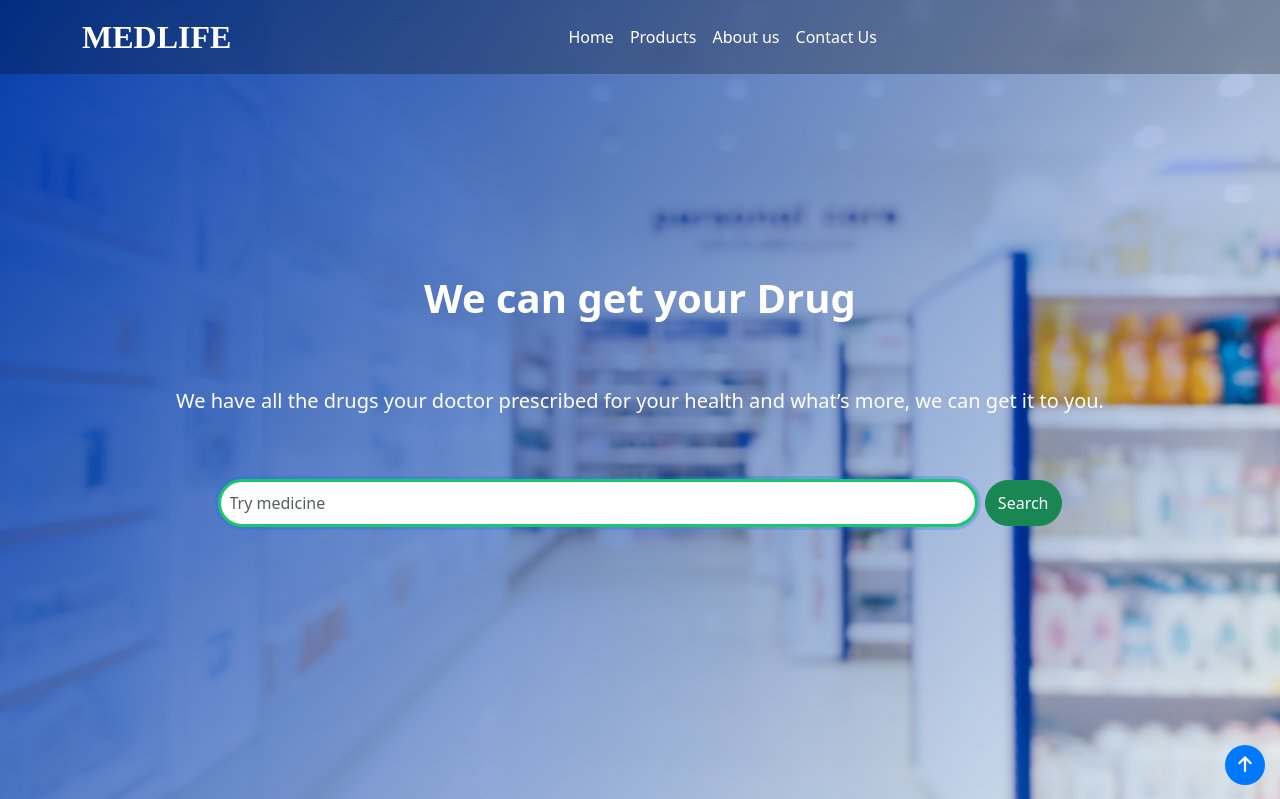
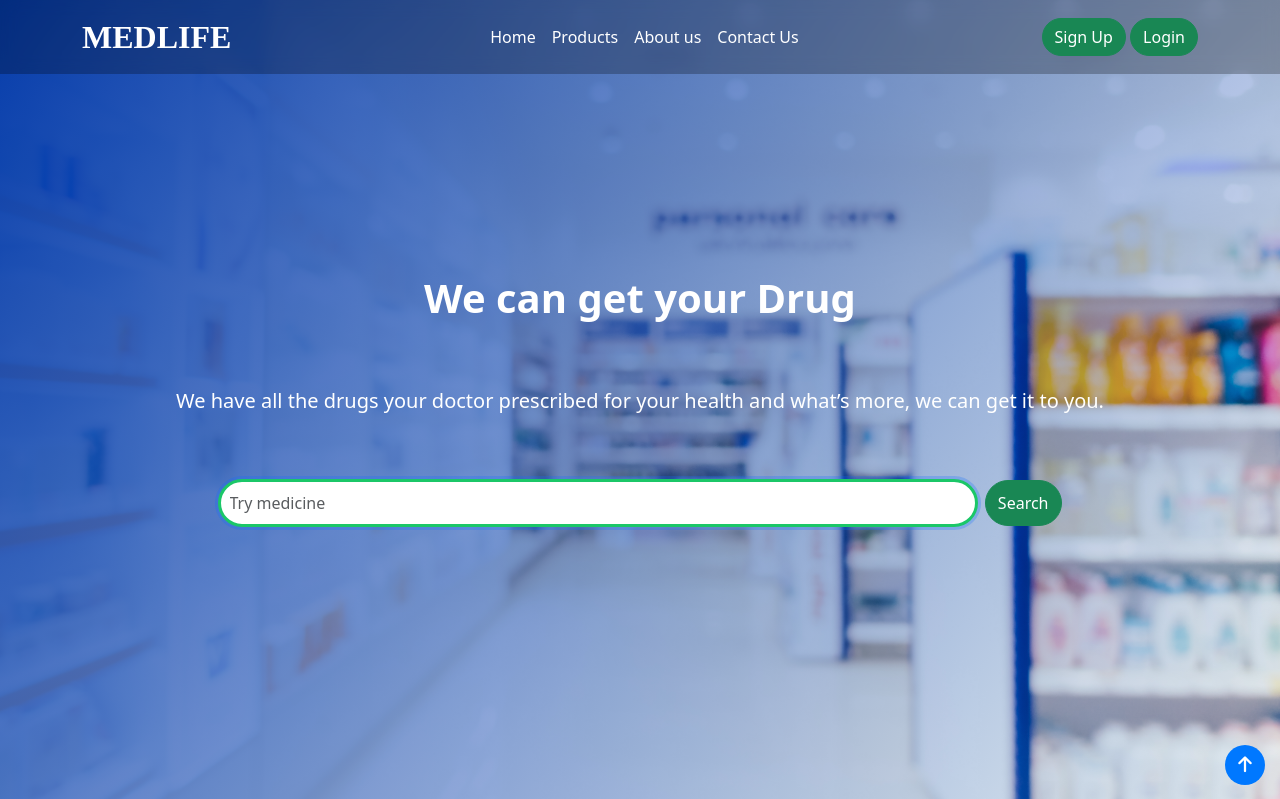
Before and after one commit to realKamel/MEDLIFE, a Django app: page / in a window 1280 px wide. Shown: the top 799 px of the page. Run offline with Django 5.2, Linux system fonts and the light colour scheme; some libraries are stand-ins or nearby versions; some web fonts are replaced.

Commit message:
adding login funtion

```diff
--- a/Pages/urls.py
+++ b/Pages/urls.py
@@ -6,8 +6,9 @@ urlpatterns = [
     path('about_us', views.about_us, name='about_us'),
     path('contact_us', views.contact_us, name='contact_us'),
     path('products', views.products, name='products'),
-    path('login', views.login_view, name='login'),
+    path('login/', views.login_client, name='login'),
     path('signup', views.signup_view, name='signup'),
     path('item', views.item, name='item'),
     path('search', views.search, name='search'),
+    path('logout/', views.logout_client, name='logout'),
 ]
--- a/Pages/views.py
+++ b/Pages/views.py
@@ -1,11 +1,9 @@
 from django.shortcuts import render, redirect,get_object_or_404
-from django.contrib.auth import authenticate, login, logout
+from django.contrib.auth import authenticate, login, logout # to handle user events
+from django.contrib import messages
 from .forms import SignUpForm
 from .models import client , product_item
-from django.contrib.auth.models import User
-from django.contrib.auth.hashers import make_password
-from django.contrib.auth.hashers import check_password
-from django.contrib import messages
+
 
 
 
@@ -33,12 +31,26 @@ def products(request):
     return render(request,'products.html',{'all_products':all_products})
 
 
+
+def login_client(request):
+
+    return render(request,'log_in.html')
+
+
+def logout_client(request):
+    logout(request)
+    return redirect('home')
+
+
 def search(request):
     return render(request,'search.html')
 
+def signup_view(request):
+    return render(request,'sign_up.html')
+
 # login page
 
-def login_view(request):
+""" def login_view(request):
     if request.method == 'POST':
         username = request.POST.get('username')
         password = request.POST.get('password')
@@ -57,9 +69,10 @@ def login_view(request):
         else:
             messages.error(request, 'Please provide both username and password.')
     return render(request, 'login.html')
+ """
 
-
-def signup_view(request):
+""" def signup_view(request):
+    pass
     if request.method == 'POST':
         form = SignUpForm(request.POST)
         if form.is_valid():
@@ -84,13 +97,7 @@ def signup_view(request):
         form = SignUpForm()
     return render(request, 'signup.html', {'form': form})
 
-
-
-def Client_logout(request):
-    logout(request)
-    return redirect('login')
-
-
+ """
 
 
 
--- a/templates/parts/navbar.html
+++ b/templates/parts/navbar.html
@@ -32,7 +32,24 @@
 					<a class="nav-link text-white my-nav-link" href="{% url "contact_us" %}">Contact Us</a>
 				</li>
 			</ul>
+			<div class="btns">
 
+{% comment %} login for log in and log out {% endcomment %}
+				{% if user.is_authenticated %}
+				<button type="button" class="btn btn-success rounded-pill">
+					<a class="text-white text-decoration-none" href="{% url "logout" %}">log Out</a>
+				</button>
+
+				{% else %}
+				<button type="button" class="btn btn-success rounded-pill">
+					<a class="text-white text-decoration-none" href="{% url "signup" %}">Sign Up</a>
+				</button>
+				<button type="button" class="btn btn-success rounded-pill">
+					<a class="text-white text-decoration-none" href="{% url "login" %}">Login</a>
+				</button>
+				{% endif %}
+
+			</div>
 		</div>
 	</div>
 </nav>
```
Also changed, not shown: templates/log_in.html (+20 -11 lines), db.sqlite3.
